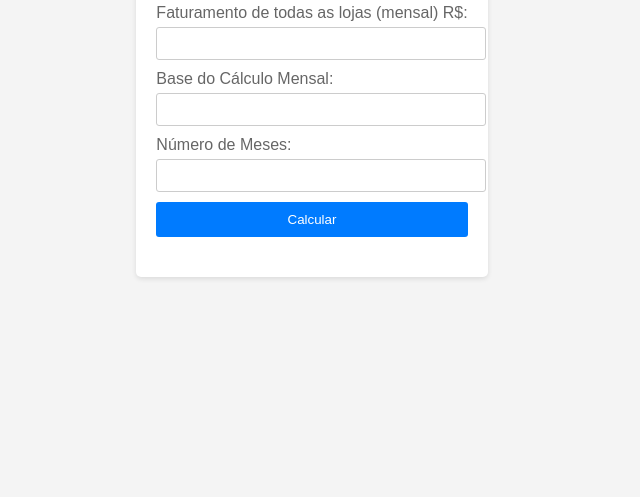
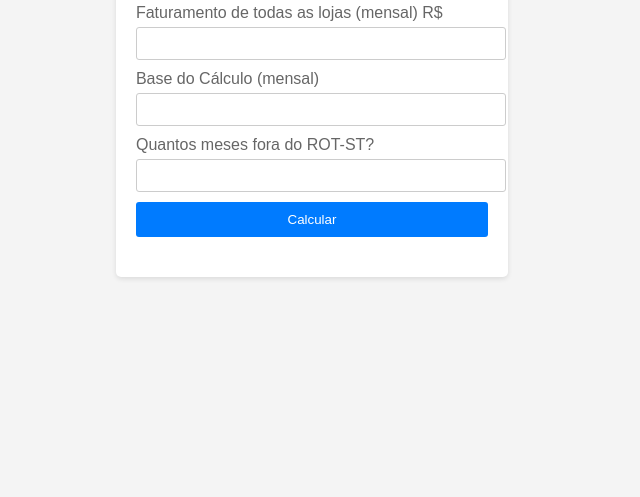
Before and after one commit to akiosantos/calculaFaturamento, a plain HTML site: page index.html in a window 1280 px wide. Shown: the part 303-800 px from the top of the page, without its empty margins (328-968 px from the left). Drawn offline with Linux system fonts and the light colour scheme.

Commit message:
Update index.html
Corrigindo nomenclaturas

```diff
--- a/index.html
+++ b/index.html
@@ -8,17 +8,17 @@
 </head>
 <body>
     <div class="calculator">
-        <h2>Calculadora Financeira</h2>
+        <h2>Calculadora do Ressarcimento</h2>
         <div class="input-group">
-            <label for="valor_mensal">Faturamento de todas as lojas (mensal) R$:</label>
+            <label for="valor_mensal">Faturamento de todas as lojas (mensal) R$</label>
             <input type="number" id="valor_mensal" step="0.01">
         </div>
         <div class="input-group">
-            <label for="base_calculo">Base do Cálculo Mensal:</label>
+            <label for="base_calculo">Base do Cálculo (mensal)</label>
             <input type="number" id="base_calculo" step="0.01">
         </div>
         <div class="input-group">
-            <label for="meses">Número de Meses:</label>
+            <label for="meses">Quantos meses fora do ROT-ST?</label>
             <input type="number" id="meses" step="1">
         </div>
         <button onclick="calcular()">Calcular</button>
```
